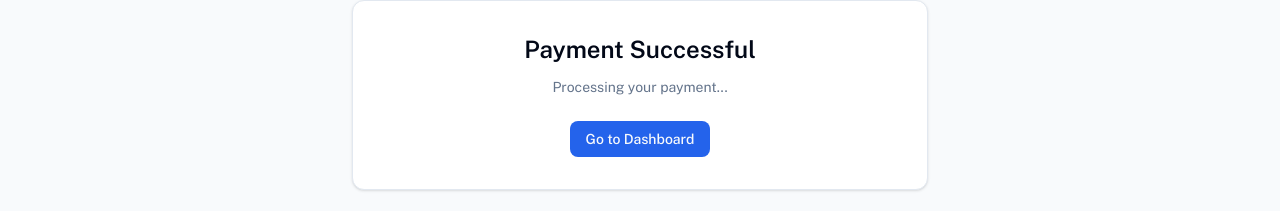
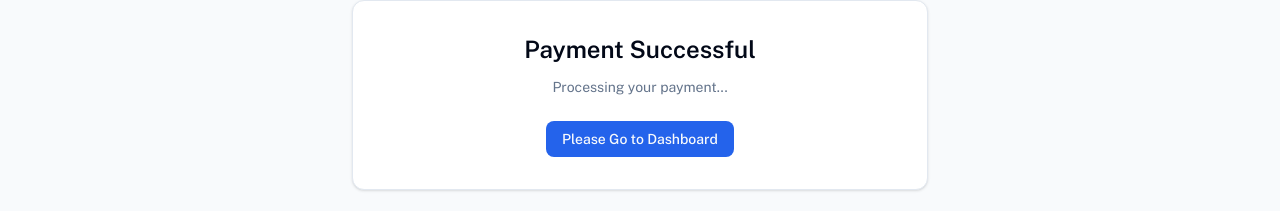
Before and after one commit to Muntasir-WSX/RentNest-FrontEnd, a Next.js app: page /payment/success in a window 1280 px wide. Shown: the part 129-340 px from the top of the page. Built offline with nearby package versions, Linux system fonts and the light colour scheme; no server answers.

Commit message:
new started

```diff
--- a/src/app/payment/success/page.tsx
+++ b/src/app/payment/success/page.tsx
@@ -51,7 +51,7 @@ function SuccessContent() {
             href="/tenantdashboard"
             className="rounded-lg bg-primary px-4 py-2 text-sm font-medium text-primary-foreground"
           >
-            Go to Dashboard
+           Please Go to Dashboard
           </Link>
         </div>
       </div>
```
